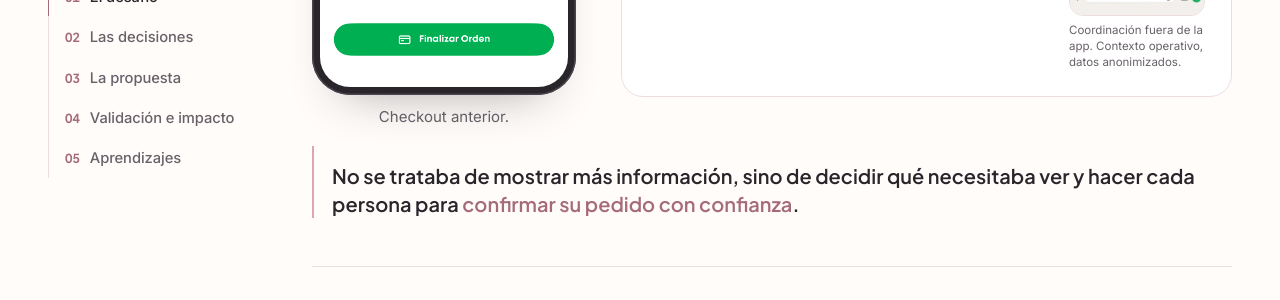
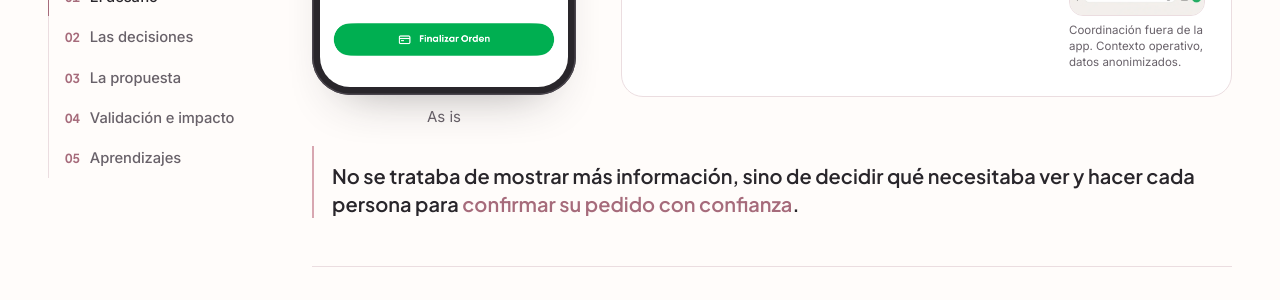
Before and after one commit to ximebissieres/Ximebissieres.github.io, a Jekyll site: the page built from proyectos/monchis.html, in a window 1280 px wide and 900 px high, scrolled down 1492 px. Shown: the part 153-453 px from the top of the window. Built offline with Jekyll 4.4.1, drawn with Linux system fonts in a browser that asks for light colours.

Commit message:
Monchis: pie de la pantalla anterior como «As is»
Co-Authored-By: Claude Opus 5.5 <noreply@anthropic.com>
Claude-Session: https://claude.ai/code/session_01DJ4kQgEHjb3PtnpPBBuZ5X

```diff
--- a/proyectos/monchis.html
+++ b/proyectos/monchis.html
@@ -37,7 +37,7 @@ summary: 'En Monchis, los pedidos podían ser con envío a domicilio, retiro en
             <span class="ex-hl" data-for="exp" style="left:8%;top:21.6%;width:84%;height:16.6%" aria-hidden="true"></span>
             <span class="ex-hl" data-for="exp" style="left:8%;top:49.4%;width:85%;height:13.4%" aria-hidden="true"></span>
           </div>
-          <figcaption class="fig-cap ex-cap">Checkout anterior. <span class="ex-absent-note">Lo que falta no se puede señalar: no existía en esta pantalla.</span></figcaption>
+          <figcaption class="fig-cap ex-cap">As is</figcaption>
         </figure>
 
         <div class="ex-side">
```
